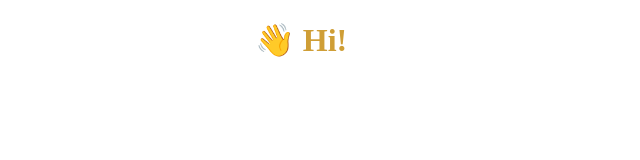
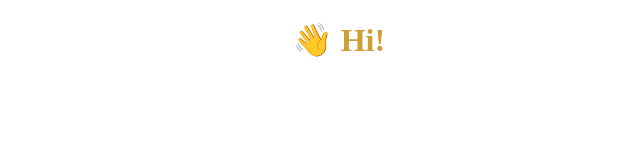
Before and after one commit to OttoRohrer/MyWebsite, a plain HTML site: page index.html in a window 1280 px wide. Shown: the whole page, without its empty margins (284-924 px from the left). Drawn offline with Linux system fonts and the light colour scheme.

Commit message:
add margin to the h1

```diff
--- a/index.css
+++ b/index.css
@@ -1,4 +1,4 @@
 h1 {
   color: #cf9e36;
-  margin-left: 42%;
+  margin-left: 45%;
 }
```
